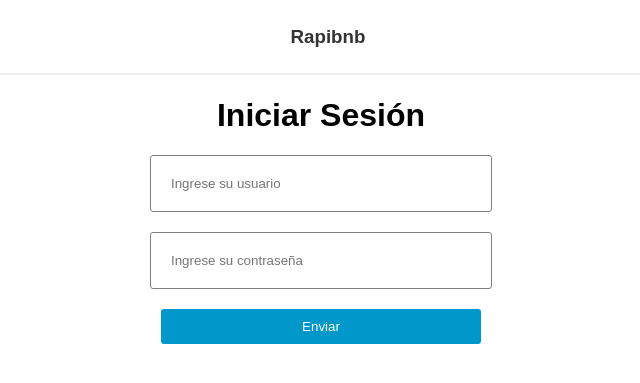
After one commit to facuhomola/narrativa-rapibnb, a PHP site: page /bd/login.php in a window 1280 px wide. The commit adds this page. Shown: the top 383 px of the page, without its empty margins (319-959 px from the left). Run offline with PHP 8.4, Linux system fonts and the light colour scheme.

Commit message:
Add files via upload

```diff
--- /dev/null
+++ b/bd/login.php
@@ -0,0 +1,26 @@
+<!DOCTYPE html>
+<html lang="en">
+<head>
+    <meta charset="UTF-8">
+    <meta name="viewport" content="width=device-width, initial-scale=1.0">
+  <!--  <link href="css/bootstrap.min.css" type="text/css" rel="stylesheet"> -->
+    <link rel="stylesheet" href="./../css/login.css">
+    <title>Rapibnb - Inicio Sesión</title>
+</head>
+<body>
+
+<header>
+    <h3>Rapibnb</h3>
+</header>
+
+<h1>Iniciar Sesión</h1>
+
+<form action="validarlogin.php" method="post">
+    <input type="text" name="user" placeholder="Ingrese su usuario">
+    <input type="password" name="pass" placeholder="Ingrese su contraseña">
+    <input type="submit" value="Enviar">
+</form>
+
+<!--    <script src="js/bootstrap.bundle.min.js"></script> -->
+</body>
+</html>
--- /dev/null
+++ b/css/login.css
@@ -0,0 +1,45 @@
+body{
+    margin: 0;
+    padding: 0;
+    font-family: Arial, Helvetica, sans-serif;
+    text-align: center;
+}
+
+input[type="text"], input[type="password"]{
+    outline: none;
+    padding: 20px;
+    display: block;
+    width: 300px;
+    border-radius: 3px;
+    border: solid 1px grey;
+    margin: 20px auto;
+}
+
+input[type="submit"]{
+    padding: 10px;
+    color: white;
+    background-color: #0098cb;
+    width: 320px;
+    margin: 20px auto;
+    margin-top: 0;
+    border: 0;
+    border-radius: 3px;
+    cursor: pointer;
+}
+
+input[type="submit"]:hover{
+    background-color: #00b8eb;
+}
+
+header{
+    border-bottom: 2px solid #eee;
+    padding: 7px;
+    margin-bottom: 10px;
+    width: 100%;
+    text-align: center;
+}
+
+header h3{
+    text-decoration: none;
+    color: #333;
+}
--- a/includes/header.php
+++ b/includes/header.php
@@ -15,10 +15,10 @@
             <a class="nav-link active" aria-current="page" href="/narrativa-rapibnb/index.php">Inicio</a>
           </li>
           <li class="nav-item">
-            <a class="nav-link" href="#">Iniciar Sesión</a>
+            <a class="nav-link" href="/narrativa-rapibnb/bd/login.php">Iniciar Sesión</a>
           </li>
           <li class="nav-item">
-            <a class="nav-link" href="#">Registrarse</a>
+            <a class="nav-link" href="/narrativa-rapibnb/bd/registrar.php">Registrarse</a>
           </li>
           <li class="nav-item dropdown">
             <a class="nav-link dropdown-toggle" href="#" role="button" data-bs-toggle="dropdown" aria-expanded="false">
```
Also changed, not shown: bd/cn.php (added, +12 -0 lines), bd/registrar.php (added, +54 -0 lines), bd/validar.php (added, +33 -0 lines), bd/validarlogin.php (added, +29 -0 lines).
